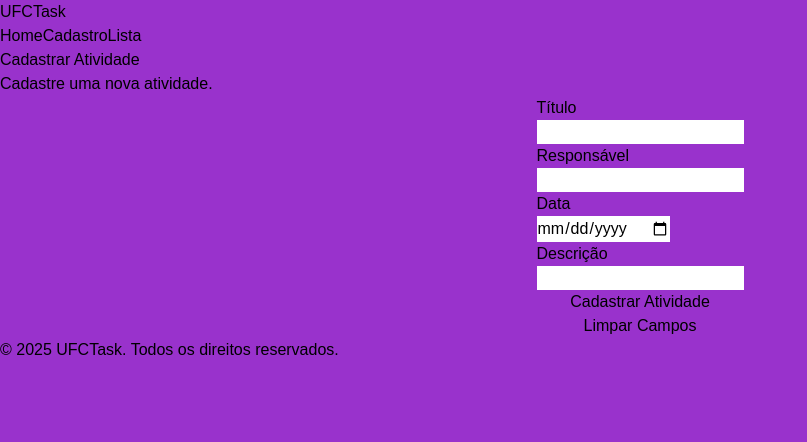
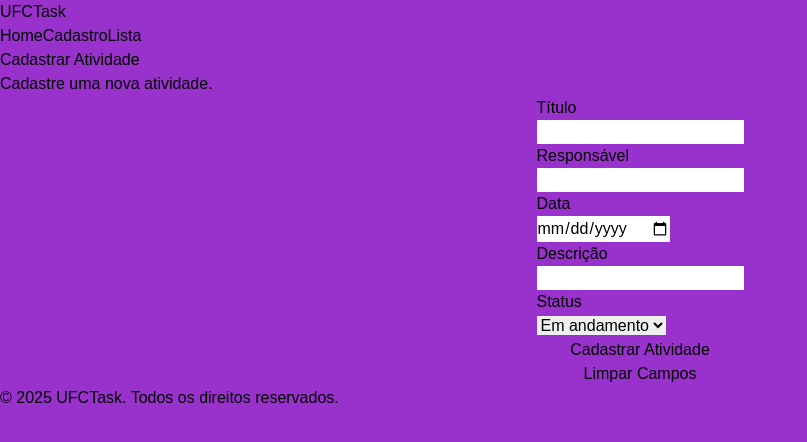
Before and after one commit to prsousa8/UFCtask, a Next.js app: page /cadastro in a window 1280 px wide. Shown: the top 442 px of the page, without its empty margins (0-807 px from the left). Built offline with nearby package versions, Linux system fonts and the light colour scheme.

Commit message:
🚀feat: add field status

```diff
--- a/public/dados.json
+++ b/public/dados.json
@@ -1,16 +1,18 @@
 [
   {
-    "id": "d6811ff3-0422-4afc-bef7-a93fea20a6b4",
-    "titulo": "Divisão de Tecnologia da Informação",
-    "responsavel": "Paulo Ricardo",
-    "data": "2025-02-12T00:00:00.000Z",
-    "descricao": "Instalar PCs no laboratório"
+    "id": "d388006a-6470-4ef8-b8c5-aa275790f8b0",
+    "titulo": "Educação coorporativa",
+    "responsavel": "Paulo",
+    "data": "2025-02-19T00:00:00.000Z",
+    "descricao": "Oficina de educação corporativa nas turmas de engenharia",
+    "status": "Concluída"
   },
   {
-    "id": "b316ec08-1031-4261-9adf-2858e249cebe",
-    "titulo": "Zendaya - Repla",
+    "id": "117dfb37-3879-41ea-ad8b-a3a17864fc44",
+    "titulo": "Educação coorporativa",
     "responsavel": "Paulo",
-    "data": "2025-02-20T00:00:00.000Z",
-    "descricao": "Ouvir música"
+    "data": "2025-02-26T00:00:00.000Z",
+    "descricao": "Instalar PCs no laboratório",
+    "status": "Pendente"
   }
 ]
--- a/src/app/api/cadastro/route.ts
+++ b/src/app/api/cadastro/route.ts
@@ -17,7 +17,7 @@ async function lerDados() {
 export async function POST(req: NextRequest) {
   try {
     const data = await req.json();
-    const { titulo, responsavel, data: dataStr, descricao } = data;
+    const { titulo, responsavel, data: dataStr, descricao, status } = data; // Incluindo 'status'
 
     const novaAtividade = {
       id: crypto.randomUUID(),
@@ -25,6 +25,7 @@ export async function POST(req: NextRequest) {
       responsavel,
       data: new Date(dataStr),
       descricao,
+      status: status || "pendente", // Adicionando um valor padrão de status
     };
 
     const atividades = await lerDados();
@@ -64,12 +65,12 @@ export async function GET(req: NextRequest) {
 export async function PUT(req: NextRequest) {
   try {
     const data = await req.json();
-    const { id, titulo, responsavel, data: dataStr, descricao } = data;
+    const { id, titulo, responsavel, data: dataStr, descricao, status } = data; // Incluindo 'status'
 
     let atividades = await lerDados();
     atividades = atividades.map((atividade: any) =>
       atividade.id === id
-        ? { ...atividade, titulo, responsavel, data: new Date(dataStr), descricao }
+        ? { ...atividade, titulo, responsavel, data: new Date(dataStr), descricao, status } // Atualizando 'status'
         : atividade
     );
 
--- a/src/app/atividades/[id]/page.tsx
+++ b/src/app/atividades/[id]/page.tsx
@@ -10,6 +10,7 @@ type Atividade = {
   responsavel: string;
   data: string;
   descricao: string;
+  status: string;  // Adicionado campo 'status'
 };
 
 interface PageProps {
@@ -134,6 +135,7 @@ export default function DetalhesAtividade({ params }: PageProps) {
         <p><strong>Responsável:</strong> {atividade.responsavel}</p>
         <p><strong>Data:</strong> {formatDate(new Date(atividade.data).toISOString().split('T')[0])}</p>
         <p><strong>Descrição:</strong> {atividade.descricao}</p>
+        <p><strong>Status:</strong> {atividade.status}</p> {/* Exibe o status da atividade */}
         <div className="space-x-2 mt-4">
           <button
             onClick={toggleEditar} // Chamando a função que alterna o estado
--- a/src/app/atividades/page.tsx
+++ b/src/app/atividades/page.tsx
@@ -10,6 +10,7 @@ type Atividade = {
   responsavel: string;
   data: string;
   descricao: string;
+  status: string;  // Adicionamos o campo status
 };
 
 export default function Atividades() {
@@ -111,6 +112,7 @@ export default function Atividades() {
                   <h2 className="text-lg font-semibold">{atividade.titulo}</h2>
                   <p><strong>Responsável:</strong> {atividade.responsavel}</p>
                   <p><strong>Data:</strong> {formatDate(new Date(atividade.data).toISOString().split('T')[0])}</p>
+                  <p><strong>Status:</strong> {atividade.status}</p> {/* Exibe o status da atividade */}
                 </div>
                 <div className="space-x-2">
                   <button
--- a/src/components/form.tsx
+++ b/src/components/form.tsx
@@ -9,6 +9,7 @@ type FormData = {
   responsavel: string;
   data: string;
   descricao: string;
+  status: string; // Novo campo para o status da atividade
 };
 
 type FormProps = {
@@ -34,6 +35,7 @@ export default function Form({ atividade, onSubmit }: FormProps) {
       setValue("responsavel", atividade.responsavel);
       setValue("data", formattedDate); // Para preencher a data no formato correto
       setValue("descricao", atividade.descricao);
+      setValue("status", atividade.status); // Preencher o status
     }
   }, [atividade, setValue]);
 
@@ -132,10 +134,29 @@ export default function Form({ atividade, onSubmit }: FormProps) {
                 type="text"
                 className="block w-full rounded-md border-0 px-3.5 py-2 text-gray-900 shadow-sm ring-1 ring-inset ring-gray-300 placeholder:text-gray-400 focus:ring-2 focus:ring-inset focus:ring-indigo-600 sm:text-sm sm:leading-6"
               />
-
               {errors?.descricao && (
                 <span className="text-red-700">{errors.descricao.message}</span>
               )}
+            </div>
+          </div>
+          {/* Campo de Status */}
+          <div className="sm:col-span-2">
+            <label
+              htmlFor="status"
+              className="block text-sm font-semibold leading-6 text-gray-900"
+            >
+              Status
+            </label>
+            <div className="mt-2.5">
+              <select
+                {...register("status", { required: "Status é obrigatório." })}
+                className="block w-full rounded-md border-0 px-3.5 py-2 text-gray-900 shadow-sm ring-1 ring-inset ring-gray-300 placeholder:text-gray-400 focus:ring-2 focus:ring-inset focus:ring-indigo-600 sm:text-sm sm:leading-6"
+              >
+                <option value="Em andamento">Em andamento</option>
+                <option value="Concluída">Concluída</option>
+                <option value="Pendente">Pendente</option>
+              </select>
+              {errors?.status && <span className="text-red-700">{errors.status.message}</span>}
             </div>
           </div>
         </div>
```
Also changed, not shown: src/app/page.tsx (+60 -14 lines).
